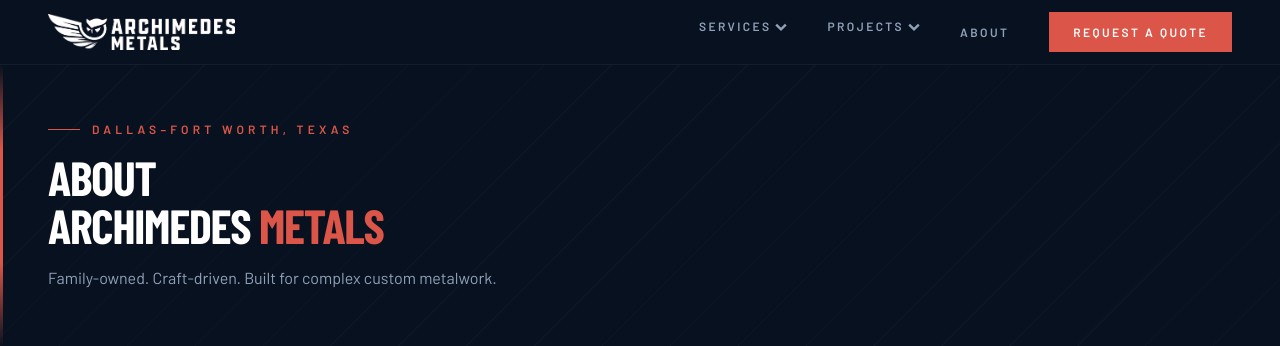
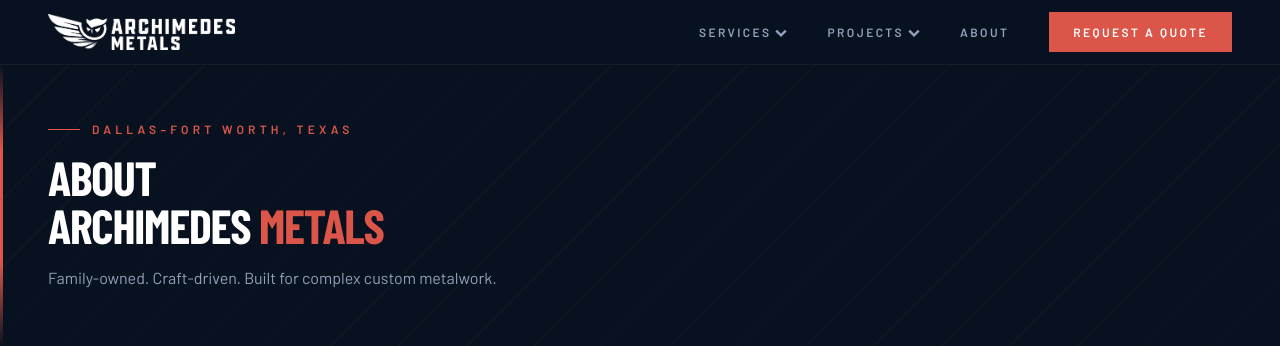
Before and after one commit to BenH30/Archimedes, a Django app: page /about/ in a window 1280 px wide. Shown: the top 346 px of the page. Run offline with Django 5.2, Linux system fonts and the light colour scheme; style sheets or scripts are compiled from the project's sources; some web fonts are replaced.

Commit message:
Fix nav dropdown: correct positioning and improve padding
Give group divs h-16 flex items-center so top-full aligns to the nav
bottom instead of mid-nav. Restore pt-1 on the dropdown wrapper.
Bump item padding (px-6 py-3 text-sm) and add coral top-border accent.

Co-Authored-By: Claude Sonnet 4.6 <noreply@anthropic.com>

```diff
--- a/templates/base.html
+++ b/templates/base.html
@@ -85,33 +85,37 @@
         <div class="hidden md:flex items-center gap-10">
 
           <!-- Services dropdown -->
-          <div class="relative group">
-            <a href="/services/" class="flex items-center gap-1 text-xs font-semibold uppercase tracking-[0.2em] text-slate-400 hover:text-white transition-colors pb-3">
+          <div class="relative group h-16 flex items-center">
+            <a href="/services/" class="flex items-center gap-1 text-xs font-semibold uppercase tracking-[0.2em] text-slate-400 hover:text-white transition-colors">
               Services
               <svg class="w-3 h-3 mt-px" fill="none" viewBox="0 0 10 6" stroke="currentColor" stroke-width="2"><path d="M1 1l4 4 4-4"/></svg>
             </a>
-            <div class="absolute top-full left-1/2 -translate-x-1/2 opacity-0 invisible group-hover:opacity-100 group-hover:visible transition-all duration-150 z-50">
-              <div class="bg-[#0d1f35] border border-white/10 shadow-2xl py-2 min-w-[260px]">
-                {% for svc in nav_services %}
-                <a href="{{ svc.url }}" class="block px-5 py-2.5 text-xs text-slate-400 hover:text-white hover:bg-white/5 transition-colors leading-snug">{{ svc.name }}</a>
-                {% endfor %}
+            <div class="absolute top-full left-1/2 -translate-x-1/2 pt-1 opacity-0 invisible group-hover:opacity-100 group-hover:visible transition-all duration-150 z-50">
+              <div class="bg-[#0d1f35] border border-white/10 shadow-2xl min-w-[260px]" style="border-top: 3px solid #db5648;">
+                <div class="py-2">
+                  {% for svc in nav_services %}
+                  <a href="{{ svc.url }}" class="block px-6 py-3 text-sm text-slate-300 hover:text-white hover:bg-white/5 transition-colors">{{ svc.name }}</a>
+                  {% endfor %}
+                </div>
               </div>
             </div>
           </div>
 
           <!-- Projects dropdown -->
-          <div class="relative group">
-            <a href="/projects/" class="flex items-center gap-1 text-xs font-semibold uppercase tracking-[0.2em] text-slate-400 hover:text-white transition-colors pb-3">
+          <div class="relative group h-16 flex items-center">
+            <a href="/projects/" class="flex items-center gap-1 text-xs font-semibold uppercase tracking-[0.2em] text-slate-400 hover:text-white transition-colors">
               Projects
               <svg class="w-3 h-3 mt-px" fill="none" viewBox="0 0 10 6" stroke="currentColor" stroke-width="2"><path d="M1 1l4 4 4-4"/></svg>
             </a>
-            <div class="absolute top-full left-1/2 -translate-x-1/2 opacity-0 invisible group-hover:opacity-100 group-hover:visible transition-all duration-150 z-50">
-              <div class="bg-[#0d1f35] border border-white/10 shadow-2xl py-2 min-w-[220px]">
-                <a href="/projects/" class="block px-5 py-2.5 text-xs text-slate-400 hover:text-white hover:bg-white/5 transition-colors">All Projects</a>
-                <div class="border-t border-white/10 my-1"></div>
-                {% for cat in nav_project_categories %}
-                <a href="/projects/#{{ cat.anchor }}" class="block px-5 py-2.5 text-xs text-slate-400 hover:text-white hover:bg-white/5 transition-colors">{{ cat.name }}</a>
-                {% endfor %}
+            <div class="absolute top-full left-1/2 -translate-x-1/2 pt-1 opacity-0 invisible group-hover:opacity-100 group-hover:visible transition-all duration-150 z-50">
+              <div class="bg-[#0d1f35] border border-white/10 shadow-2xl min-w-[220px]" style="border-top: 3px solid #db5648;">
+                <div class="py-2">
+                  <a href="/projects/" class="block px-6 py-3 text-sm text-slate-300 hover:text-white hover:bg-white/5 transition-colors">All Projects</a>
+                  <div class="border-t border-white/10 my-1"></div>
+                  {% for cat in nav_project_categories %}
+                  <a href="/projects/#{{ cat.anchor }}" class="block px-6 py-3 text-sm text-slate-300 hover:text-white hover:bg-white/5 transition-colors">{{ cat.name }}</a>
+                  {% endfor %}
+                </div>
               </div>
             </div>
           </div>
```
